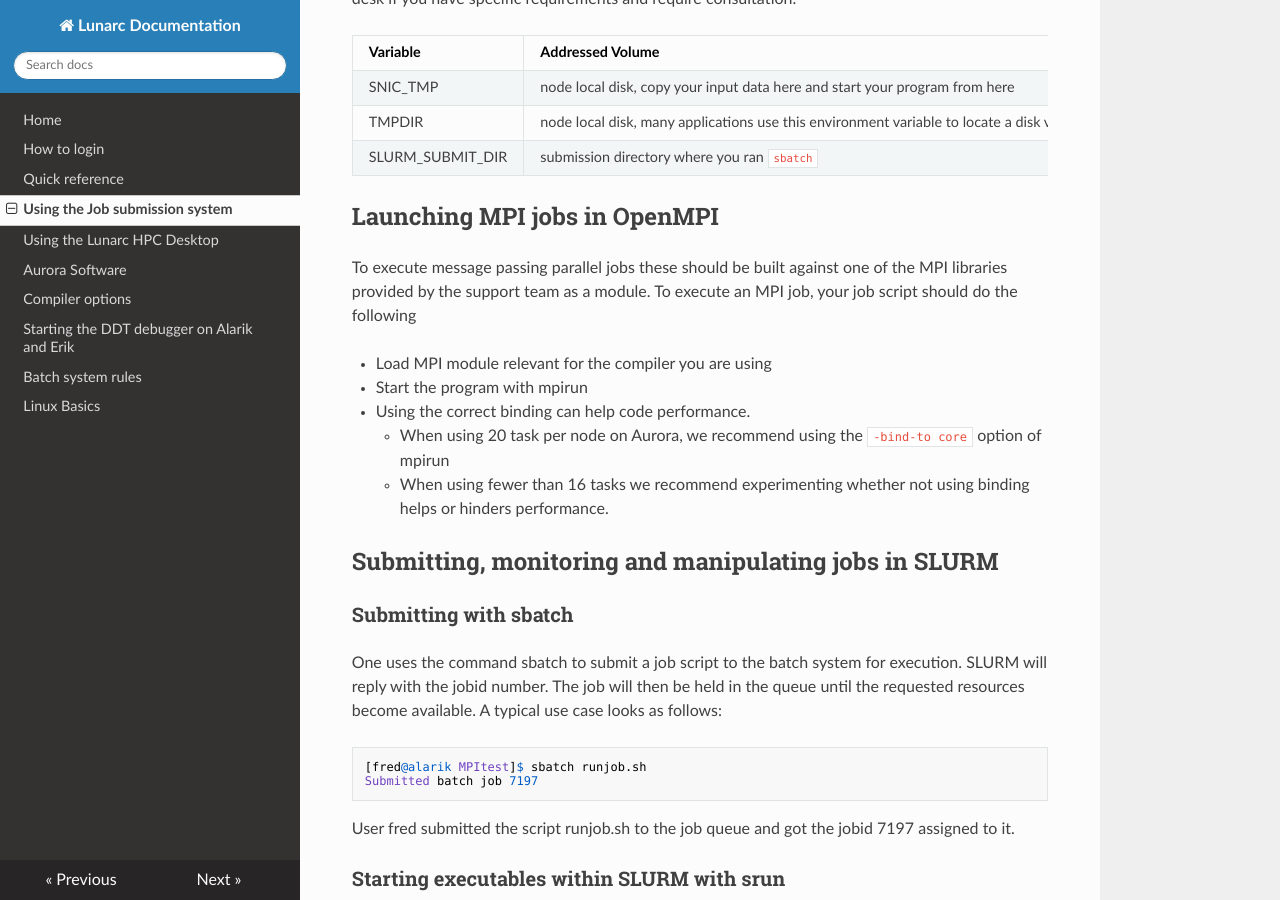
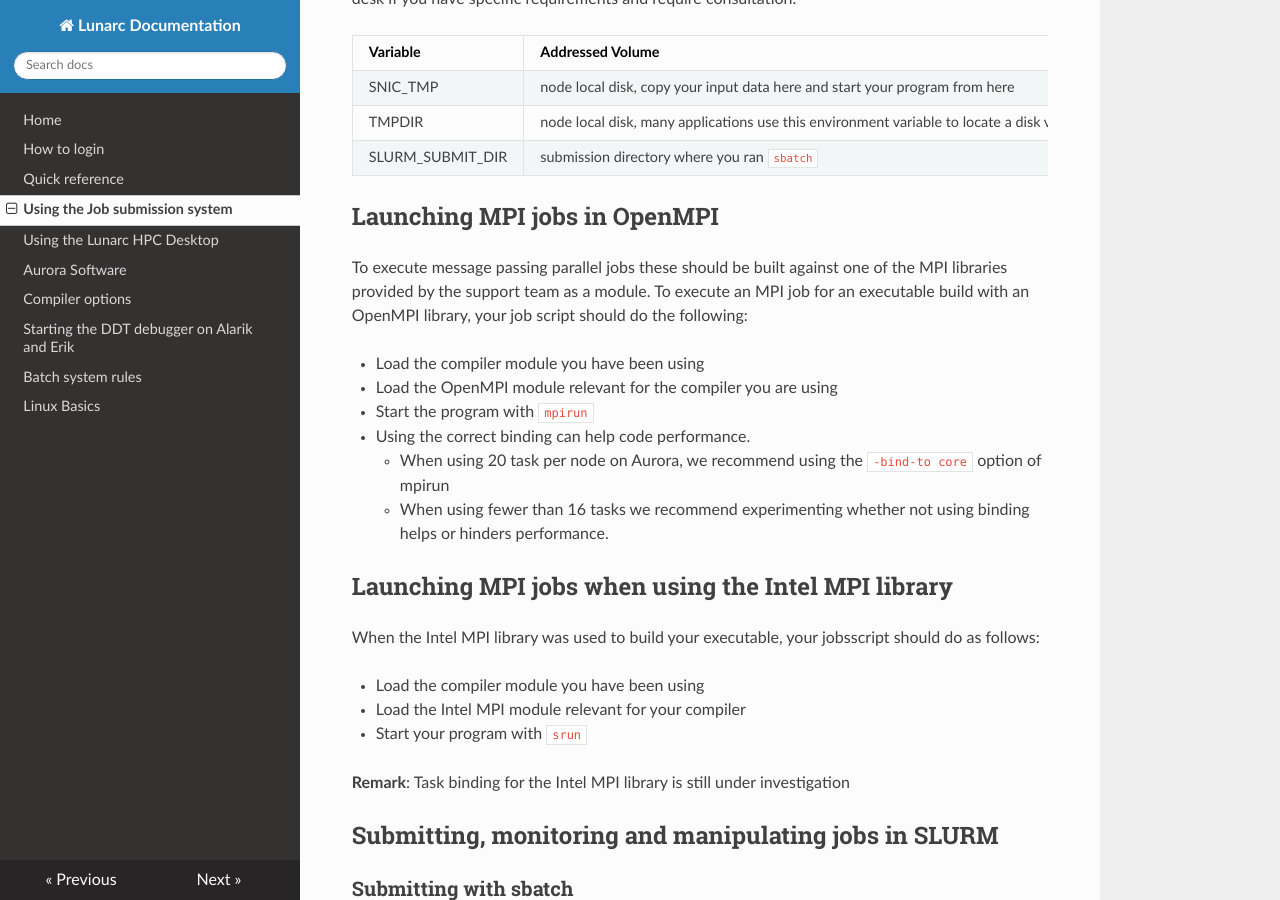
Before and after one commit to lunarc/lunarc_docs, an MkDocs documentation site: the page built from docs/batch_system.md, in a window 1280 px wide and 900 px high, scrolled down 12458 px. Built offline with MkDocs 1.6.1, drawn with Linux system fonts in a browser that asks for light colours; nearby versions of some CDN libraries; old or Windows-style settings are respelled for this version of MkDocs.

Commit message:
comment on job start with srun for Intel MPI

```diff
--- a/docs/batch_system.md
+++ b/docs/batch_system.md
@@ -583,13 +583,25 @@ specific requirements and require consultation.
 
 To execute message passing parallel jobs these should be built against
 one of the MPI libraries provided by the support team as a module. To
-execute an MPI job, your job script should do the following
+execute an MPI job for an executable build with an OpenMPI library,
+your job script should do the following:
 
-*   Load MPI module relevant for the compiler you are using
-*   Start the program with mpirun
+*   Load the compiler module you have been using
+*   Load the OpenMPI module relevant for the compiler you are using
+*   Start the program with `mpirun`
 *   Using the correct binding can help code performance.
      *   When using 20 task per node on Aurora, we recommend using the `-bind-to core` option of mpirun
      *   When using fewer than 16 tasks we recommend experimenting whether not using binding helps or hinders performance.
+
+## Launching MPI jobs when using the Intel MPI library
+
+When the Intel MPI library was used to build your executable, your jobsscript should do as follows:
+
+* Load the compiler module you have been using
+* Load the Intel MPI module relevant for your compiler
+* Start your program with `srun`
+
+**Remark**: Task binding for the Intel MPI library is still under investigation
 
 ## Submitting, monitoring and manipulating jobs in SLURM
 
```
